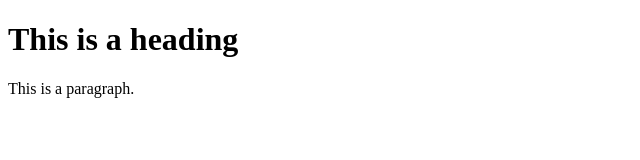
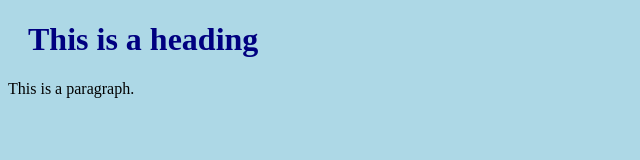
Before and after one commit to justinyu0510/jyu.github.io, a plain HTML site: page index.html in a window 1280 px wide. Shown: the whole page, without its empty margins (0-640 px from the left). Drawn offline with Linux system fonts and the light colour scheme.

Commit message:
Update index.html

```diff
--- a/index.html
+++ b/index.html
@@ -1,7 +1,7 @@
 <!DOCTYPE html>
 <html>
 <head>
-<link rel="stylesheet" type="text/css" href="style.css">
+<link rel="stylesheet" type="text/css" href="CSSFILE.css">
 </head>
 <body>
 
```
